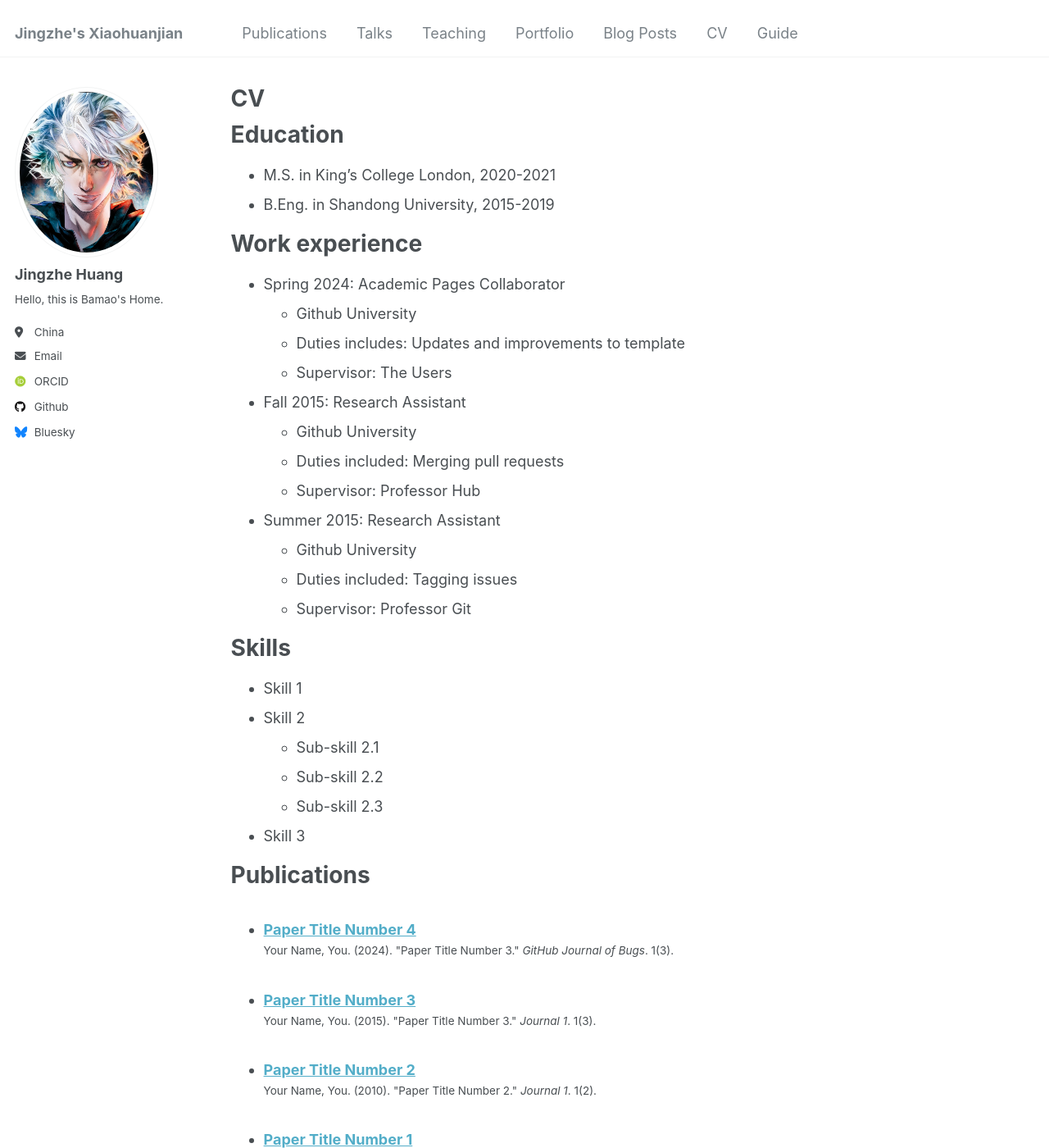
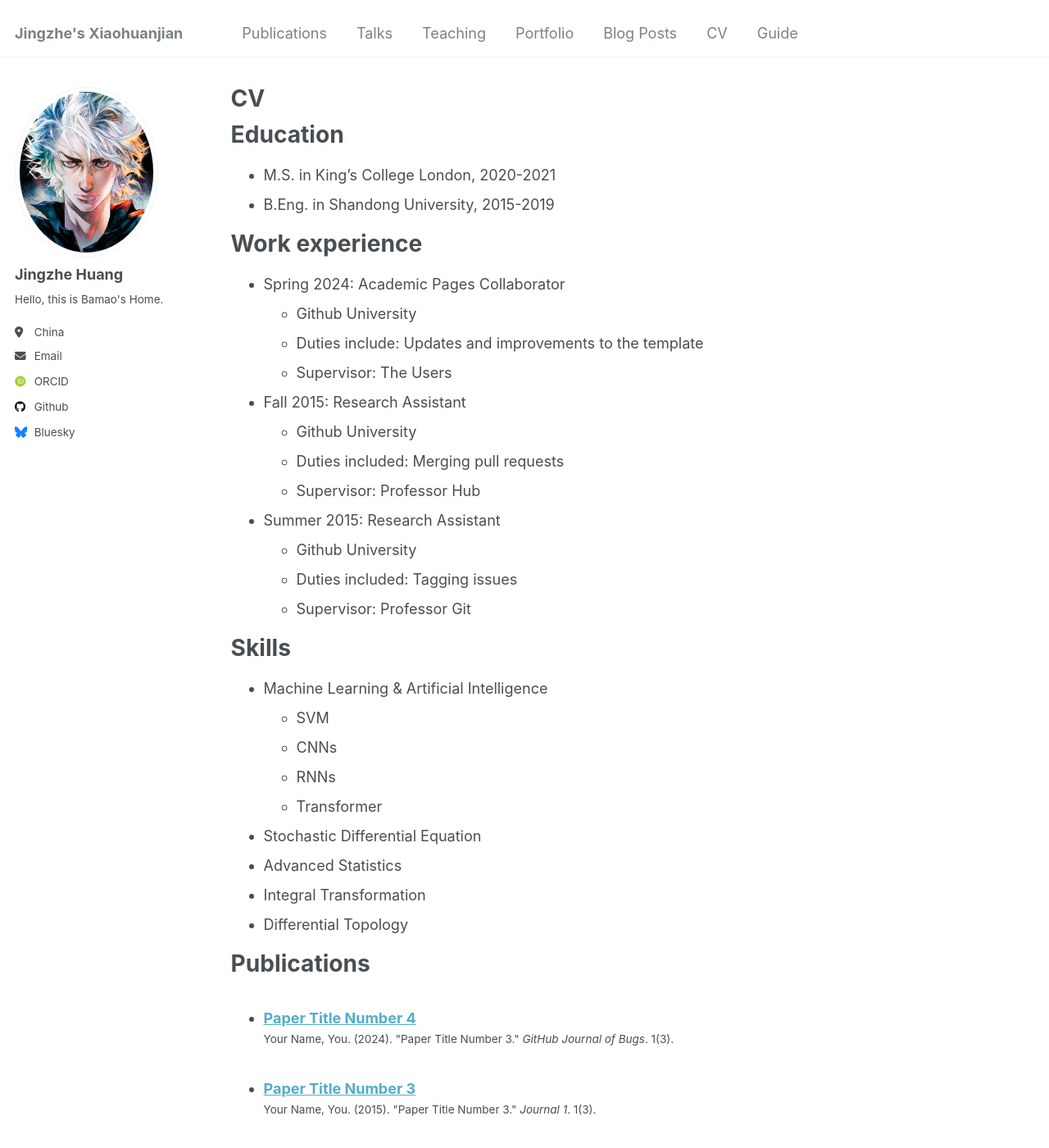
Before and after one commit to GingerHuang/GingerHuang.github.io, a Jekyll site: the page built from _pages/cv.md, in a window 1280 px wide and 1400 px high. Shown: the whole window at 82% size. Built offline with Jekyll 4.4.1, drawn with Linux system fonts in a browser that asks for light colours; some web fonts are replaced.

Commit message:
Update cv.md

```diff
--- a/_pages/cv.md
+++ b/_pages/cv.md
@@ -18,7 +18,7 @@ Work experience
 ======
 * Spring 2024: Academic Pages Collaborator
   * Github University
-  * Duties includes: Updates and improvements to template
+  * Duties include: Updates and improvements to the template
   * Supervisor: The Users
 
 * Fall 2015: Research Assistant
@@ -33,12 +33,15 @@ Work experience
 
 Skills
 ======
-* Skill 1
-* Skill 2
-  * Sub-skill 2.1
-  * Sub-skill 2.2
-  * Sub-skill 2.3
-* Skill 3
+* Machine Learning & Artificial Intelligence
+  * SVM
+  * CNNs
+  * RNNs
+  * Transformer
+* Stochastic Differential Equation
+* Advanced Statistics
+* Integral Transformation
+* Differential Topology
 
 Publications
 ======
```
